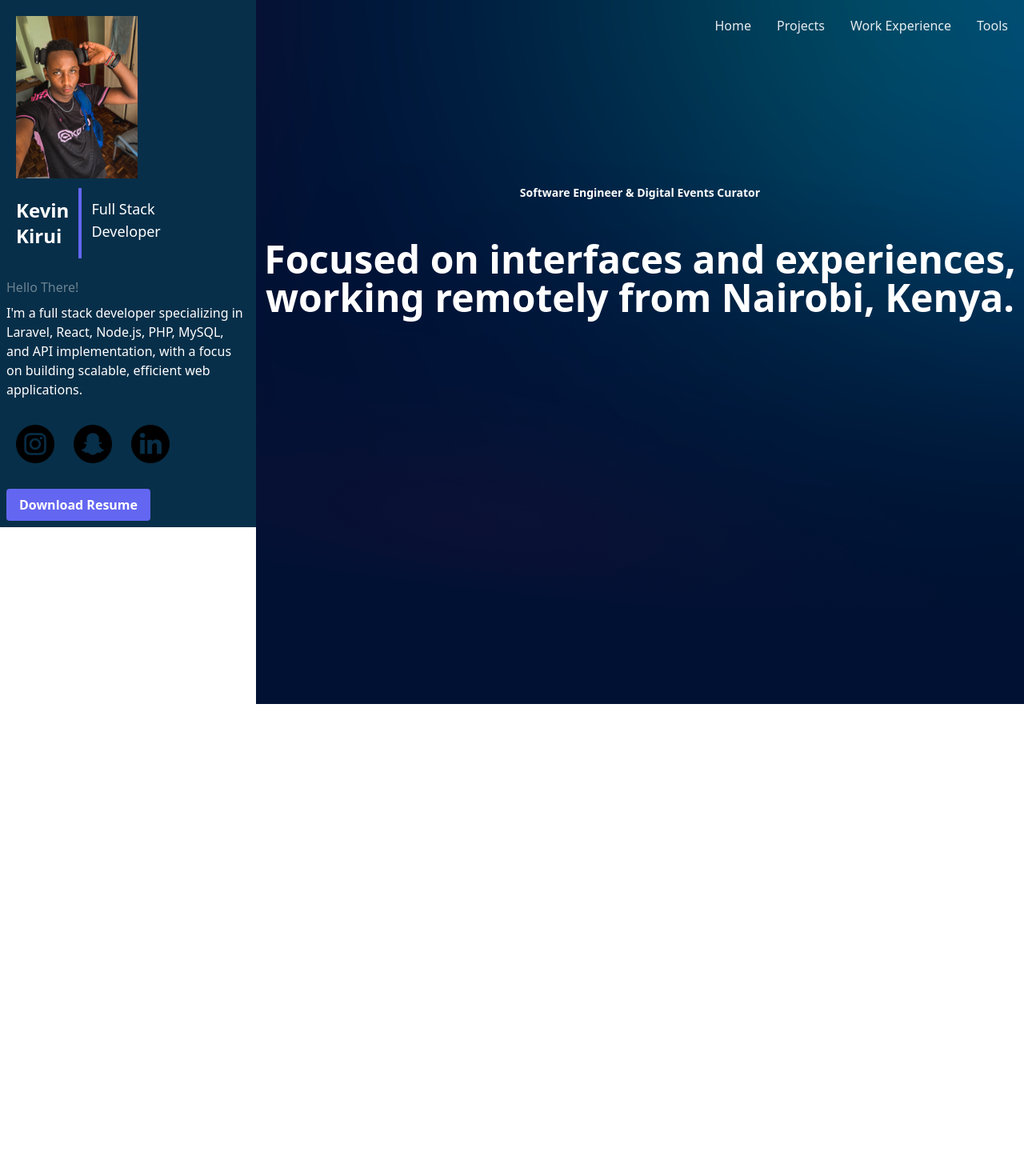
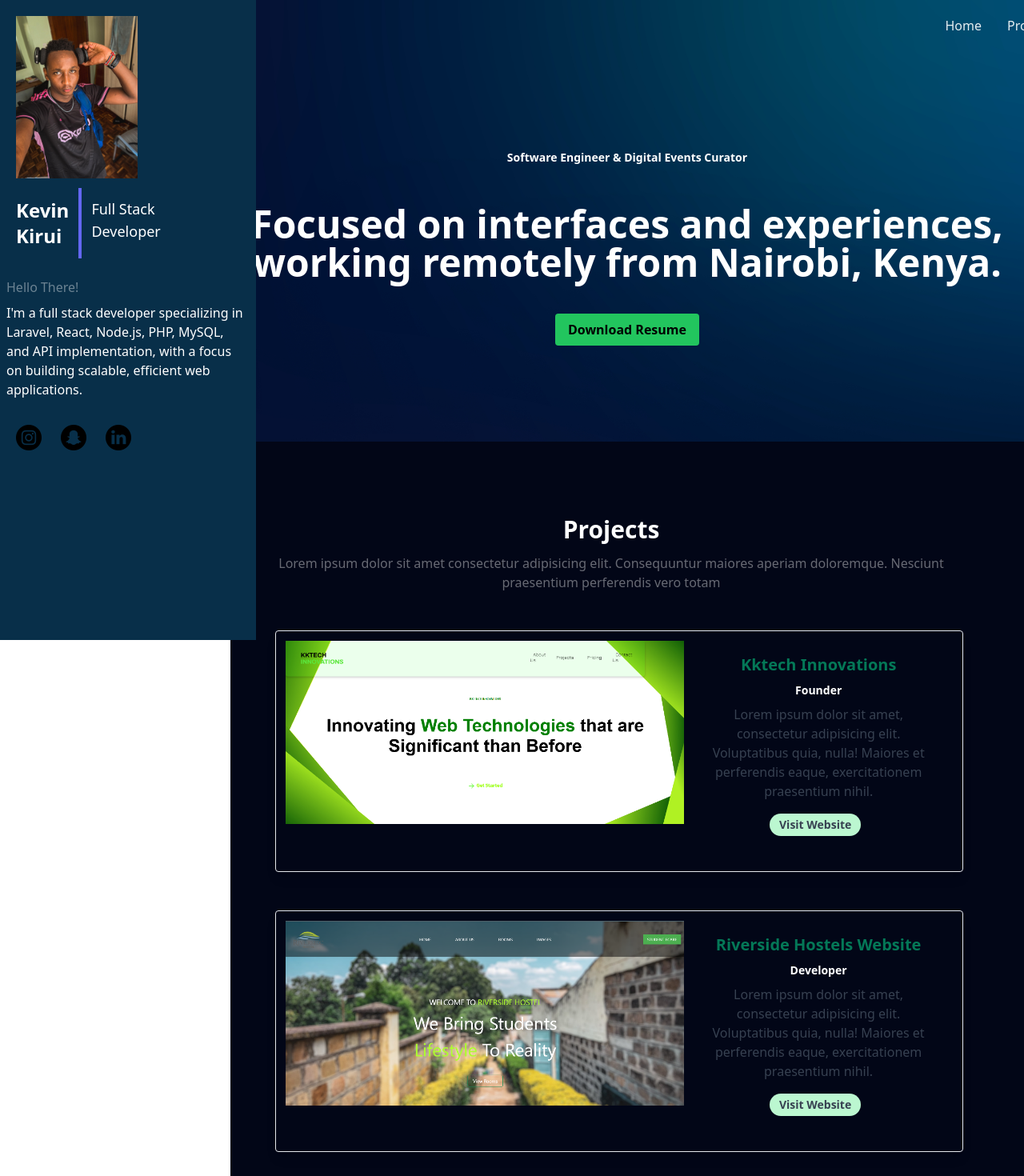
Before and after one commit to kevinkirui2/Portfolio, a React (Create React App) app: page / in a window 1280 px wide. Shown: the top 1470 px of the page at 80% size. Before the commit the page ends 880 px from the top, so only its background shows below. Built offline with nearby package versions, Linux system fonts and the light colour scheme.

Commit message:
Done with Project Section

```diff
--- a/src/Components/Landing.jsx
+++ b/src/Components/Landing.jsx
@@ -1,5 +1,6 @@
 import './landing.css';
 import Navbar from "./Navbar";
+import Projects from "./Projects";
 function Landing(){
 
     return(
@@ -10,6 +11,11 @@ function Landing(){
 
             <h1 className=' w-full text-5xl font-bold text-white pt-40 text-center'>
             <span className='font-bold text-sm w-1/2 text-white pt-40 text-center'>Software Engineer & Digital Events Curator</span><br></br><br></br>Focused on interfaces and experiences, working remotely from Nairobi, Kenya.</h1>
+             <div className="pt-10  text-center">
+            <button className="bg-green-500 hover:bg-green-700text-white font-bold py-2 px-4 rounded">Download Resume</button>
+            <br></br><br></br><br></br><br></br><br></br><br></br>
+            <Projects/>
+        </div>
         </div>
     )
 
--- a/src/Components/Main.jsx
+++ b/src/Components/Main.jsx
@@ -4,10 +4,14 @@ import Sidebar from "./sidebar";
 import Landing from "./Landing";
 function Main(){
     return(
-        <div className="flex flex-row">
+        <div className="flex justify-around flex-row">
+            <div>
+                <Sidebar/>
+            </div>
+        <div className="ml-72">
+            <Landing/>
+        </div>
 
-           <Sidebar/>
-           <Landing/>
 
         </div>
     )
--- a/src/Components/Navbar.jsx
+++ b/src/Components/Navbar.jsx
@@ -1,6 +1,6 @@
 function Navbar(){
     return(
-        <nav>
+        <nav className="fixed w-full">
             <ul className="flex flex-row space-x-8 pt-5 text-white justify-end pr-5">
                 <li className=" opacity-90"><a href="#">Home</a></li>
                 <li className=" opacity-90"><a href="#">Projects</a></li>
--- /dev/null
+++ b/src/Components/Projects.jsx
@@ -0,0 +1,62 @@
+import Kktech from "./Images/kktech.png";
+import Rvd from "./Images/riverside.png";
+function Projects() {
+  return (
+    <div className=" bg-slate-950 text-center p-14  mr-5 text-white pt-20 w-full h-full">
+      <div className="text-center pr-10 pb-12">
+        <h1 className="text-3xl  font-bold p-3">Projects</h1>
+        <p className="opacity-40">Lorem ipsum dolor sit amet consectetur adipisicing elit. Consequuntur maiores aperiam doloremque. Nesciunt praesentium perferendis vero totam</p>
+      </div>
+      <div className="">
+        <div class="max-w-full border flex p-3 rounded overflow-hidden mr-5 shadow-lg">
+          <div>
+            <img class="w-50  " src={Kktech} alt="Sunset in the mountains" />
+          </div>
+          <div class=" px-6 py-4">
+            <div class="font-bold text-emerald-700 text-xl mb-2">
+              Kktech Innovations
+            </div>
+            <p className="font-bold text-white text-sm mb-2">Founder</p>
+            <p class="text-gray-700 text-base">
+              Lorem ipsum dolor sit amet, consectetur adipisicing elit.
+              Voluptatibus quia, nulla! Maiores et perferendis eaque,
+              exercitationem praesentium nihil.
+            </p>
+             <div class="px-6 pt-4 pb-2">
+            <span class="inline-block bg-green-200 rounded-full px-3 py-1 text-sm font-semibold text-gray-700 mr-2 mb-2">
+              Visit Website
+            </span>
+          </div>
+          </div>
+
+        </div>
+        <br></br>
+        <br></br>
+
+        <div class="max-w-full border flex p-3 rounded overflow-hidden mr-5 shadow-lg">
+          <div>
+            <img class="w-full" src={Rvd} alt="Sunset in the mountains" />
+          </div>
+          <div class=" px-6 py-4">
+            <div class="font-bold text-emerald-700 text-xl mb-2">
+              Riverside Hostels Website
+            </div>
+            <p className="font-bold text-white text-sm mb-2">Developer</p>
+            <p class="text-gray-700 text-base">
+              Lorem ipsum dolor sit amet, consectetur adipisicing elit.
+              Voluptatibus quia, nulla! Maiores et perferendis eaque,
+              exercitationem praesentium nihil.
+            </p>
+             <div class="px-6 pt-4 pb-2">
+            <span class="inline-block bg-green-200 rounded-full px-3 py-1 text-sm font-semibold text-gray-700 mr-2 mb-2">
+              <a href=""></a>Visit Website
+            </span>
+          </div>
+          </div>
+
+        </div>
+      </div>
+    </div>
+  );
+}
+export default Projects;
--- a/src/Components/sidebar.jsx
+++ b/src/Components/sidebar.jsx
@@ -4,7 +4,7 @@ import Snapchat from ".//Images/snapchat.png";
 import Linko from ".//Images/linkedin.png";
 function Sidebar() {
   return (
-    <div className="bg-sky-950 text-white w-1/3 h-full">
+    <div className="bg-sky-950 fixed text-white w-1/4 h-full">
       <div className="flex flex-col items-left p-2">
         <img src={Kevin} alt="Kevin" className="w-1/2 rounded-1/2 m-3" />
         <div className="flex flex-row">
@@ -21,15 +21,12 @@ function Sidebar() {
             <p className="pt-2">I'm a full stack developer specializing in Laravel, React, Node.js, PHP, MySQL, and API implementation, with a focus on building scalable, efficient web applications.</p>
         </div>
         <div className="flex flex-row pt-5">
-            <img src={Instagram} alt="Instagram" className="w-12 h-12 rounded-1/2 m-3" />
-            <img src={Snapchat} alt="Instagram" className="w-12 h-12 rounded-1/2 m-3" />
-             <img src={Linko} alt="Instagram" className="w-12 h-12 rounded-1/2 m-3" />
+            <img src={Instagram} alt="Instagram" className="w-8 h-8 rounded-1/2 m-3" />
+            <img src={Snapchat} alt="Instagram" className="w-8 h-8 rounded-1/2 m-3" />
+             <img src={Linko} alt="Instagram" className="w-8 h-8 rounded-1/2 m-3" />
           </div>
 
-        <div className="pt-5">
-            <button className="bg-indigo-500 hover:bg-indigo-700 text-white font-bold py-2 px-4 rounded">Download Resume</button>
 
-        </div>
 
       </div>
     </div>
```
Also changed, not shown: src/Components/Images/kktech.png (added), src/Components/Images/riverside.png (added).
